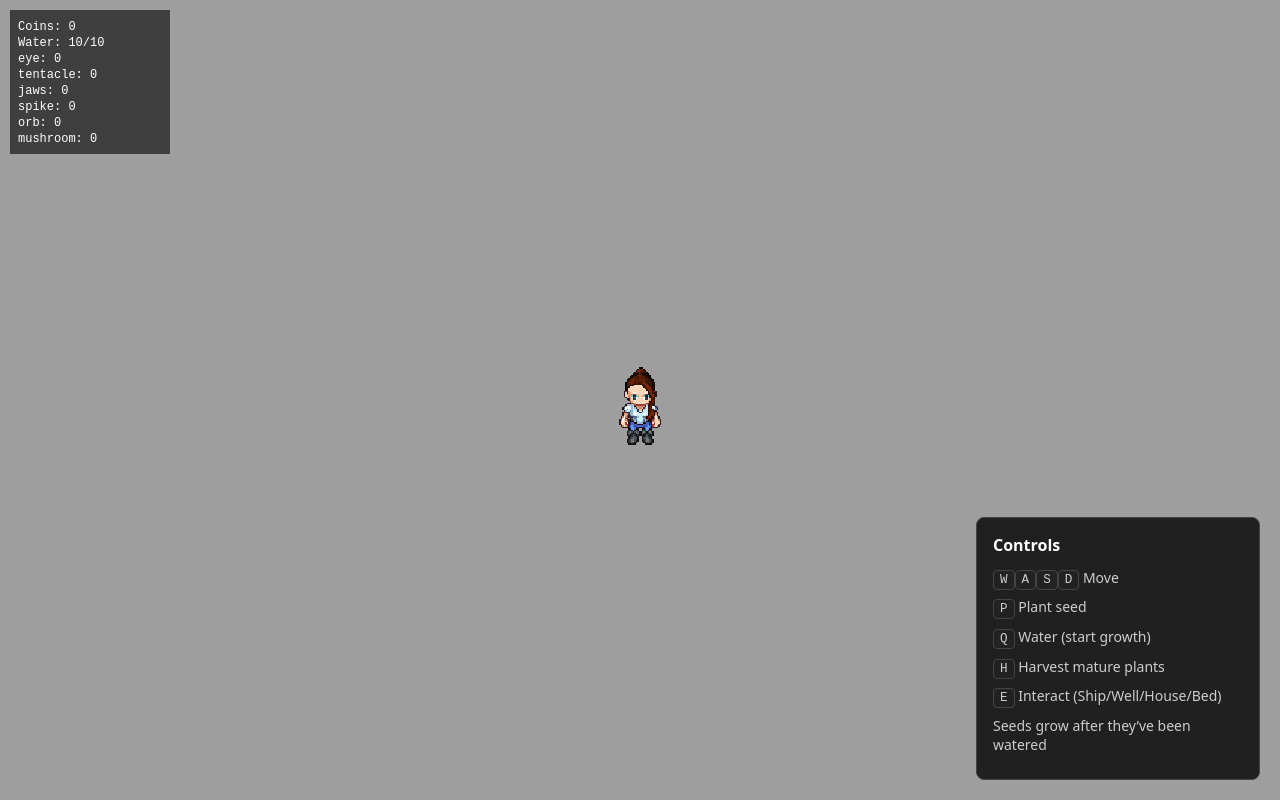
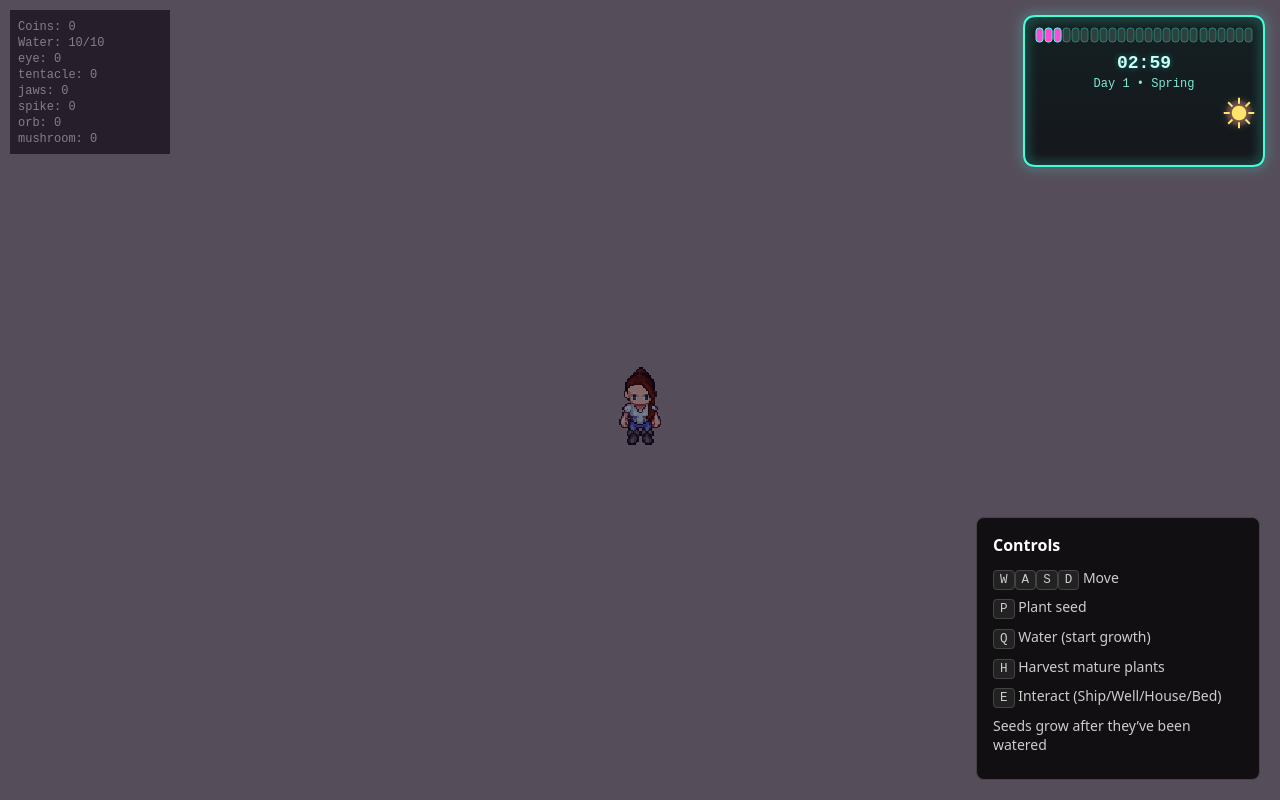
Before and after one commit to brielleporter/growingstars, a website built with Vite: page index.html in a window 1280 px wide. Built offline with nearby package versions, Linux system fonts and the light colour scheme; files whose address does not match are found by name.

Commit message:
added weather and time HUD. rain fall occurs and can water plants.

```diff
--- a/index.html
+++ b/index.html
@@ -8,6 +8,7 @@
 </head>
 <body>
   <canvas id="game-canvas"></canvas>
+  <canvas id="hud-canvas"></canvas>
   <div id="legend" class="legend">
     <h3>Controls</h3>
     <div class="legend-content">
--- a/src/core/GameEngine.ts
+++ b/src/core/GameEngine.ts
@@ -397,6 +397,11 @@ export class GameEngine {
       this.harvestingInputHandler();
     }
 
+    // If it's raining outside, water all unwatered seeds automatically
+    if (this.isRainingOutside()) {
+      this.plantManagement.waterAllUnwatered();
+    }
+
     // Update fade transition state
     if (this.fadeTransition.active) {
       const now = performance.now();
@@ -423,6 +428,13 @@ export class GameEngine {
     // Follow camera to player
     const p = this.playerMovement.getPlayerCharacter();
     if (this.camera) this.camera.follow(p.xPosition, p.yPosition);
+  }
+
+  private isRainingOutside(): boolean {
+    try {
+      const w = (window as any).currentWeather;
+      return !this.isInterior && w === 'storm';
+    } catch (_) { return false; }
   }
 
   private updateWorldCollisions(): void {
@@ -908,4 +920,9 @@ export class GameEngine {
       }
     };
   }
+
+  // Expose whether the player is inside the interior scene
+  public isInteriorScene(): boolean {
+    return this.isInterior;
+  }
 }
--- a/src/main.ts
+++ b/src/main.ts
@@ -3,6 +3,7 @@
  */
 
 import { GameEngine } from './core/GameEngine';
+import { renderHUD, HUDState } from './modules/hud/HUDOverlay';
 
 // Initialize and start the game
 const initializeGame = async (): Promise<void> => {
@@ -33,3 +34,81 @@ if (document.readyState === 'loading') {
 } else {
   initializeGame();
 }
+
+// HUD demo overlay: separate canvas and loop (procedural, no assets)
+(() => {
+  const hudCanvas = document.getElementById('hud-canvas') as HTMLCanvasElement | null;
+  if (!hudCanvas) return;
+  const ctx = hudCanvas.getContext('2d');
+  if (!ctx) return;
+
+  const resize = () => {
+    hudCanvas.width = window.innerWidth;
+    hudCanvas.height = window.innerHeight;
+  };
+  resize();
+  window.addEventListener('resize', resize);
+
+  // Simulated accelerated time: 1 day = 40 seconds
+  const DAY_SECONDS = 40;
+  let state: HUDState = {
+    day: 1,
+    secondsIntoDay: 0,
+    dayDurationSeconds: DAY_SECONDS,
+    seasonIndex: 0,
+    weather: 'clear',
+  };
+  // Choose a persistent weather for each day (storms are relatively rare)
+  let currentDayWeather: 'clear' | 'cloud' | 'storm' = chooseDailyWeather(state.seasonIndex);
+
+  let last = performance.now();
+  let totalElapsed = 0;
+
+  function chooseDailyWeather(seasonIndex: number): 'clear' | 'cloud' | 'storm' {
+    // Base weights: clear (0.6), cloud (0.32), storm (0.08)
+    // Slight seasonal variation: Spring +0.03 storm, Autumn +0.01 storm, Summer -0.01 storm, Winter -0.03 storm
+    const season = ((seasonIndex % 4) + 4) % 4; // 0..3
+    let pStorm = 0.08 + (season === 0 ? 0.03 : season === 2 ? 0.01 : season === 1 ? -0.01 : -0.03);
+    pStorm = Math.max(0.01, Math.min(0.18, pStorm));
+    let pCloud = 0.32;
+    let pClear = 1 - (pStorm + pCloud);
+    if (pClear < 0.5) { pClear = 0.5; pCloud = 1 - pStorm - pClear; }
+    const r = Math.random();
+    if (r < pStorm) return 'storm';
+    if (r < pStorm + pCloud) return 'cloud';
+    return 'clear';
+  }
+
+  const loop = () => {
+    const now = performance.now();
+    const dt = (now - last) / 1000;
+    last = now;
+    totalElapsed += dt * 1000;
+
+    // Advance time
+    state.secondsIntoDay += dt;
+    if (state.secondsIntoDay >= state.dayDurationSeconds) {
+      state.secondsIntoDay -= state.dayDurationSeconds;
+      state.day += 1;
+      // advance season every 10 days
+      if ((state.day - 1) % 10 === 0) state.seasonIndex = (state.seasonIndex + 1) % 4;
+      // pick new day's weather
+      currentDayWeather = chooseDailyWeather(state.seasonIndex);
+    }
+    // Weather for the day; disable weather while inside
+    const ge = (window as any).gameEngine as GameEngine | undefined;
+    const inside = !!ge && typeof (ge as any).isInteriorScene === 'function' ? ge.isInteriorScene() : false;
+    state.weather = inside ? 'clear' : currentDayWeather;
+    // Expose current weather globally so the game can react (e.g., rain waters plants)
+    (window as any).currentWeather = state.weather;
+
+    renderHUD(ctx, state, {
+      canvasWidth: hudCanvas.width,
+      canvasHeight: hudCanvas.height,
+      margin: 16,
+      disableDarkening: inside,
+    });
+    requestAnimationFrame(loop);
+  };
+  requestAnimationFrame(loop);
+})();
--- /dev/null
+++ b/src/modules/hud/HUDOverlay.ts
@@ -0,0 +1,322 @@
+export type WeatherKind = 'clear' | 'cloud' | 'storm';
+
+export interface HUDState {
+  day: number;              // 1-based day count
+  secondsIntoDay: number;   // simulated seconds since day start (0..dayDuration)
+  dayDurationSeconds: number; // simulated seconds per full day (e.g., 40)
+  seasonIndex: number;      // 0..3
+  weather: WeatherKind;
+}
+
+export interface HUDOptions {
+  canvasWidth: number;
+  canvasHeight: number;
+  margin?: number;          // distance from screen edges
+  panelWidth?: number;
+  panelHeight?: number;
+  disableDarkening?: boolean; // if true, skip day/night overlay (e.g., indoors)
+}
+
+const SEASONS = ['Spring', 'Summer', 'Autumn', 'Winter'];
+
+type RainDrop = { x: number; y: number; vx: number; vy: number; len: number; alpha: number };
+let rainDrops: RainDrop[] = [];
+let lastRenderTs = 0;
+let lastCanvasW = 0, lastCanvasH = 0;
+
+export function renderHUD(ctx: CanvasRenderingContext2D, state: HUDState, opts: HUDOptions): void {
+  // Time step for procedural animations
+  const now = performance.now();
+  const dt = lastRenderTs ? Math.min(0.05, (now - lastRenderTs) / 1000) : 0; // clamp to 50ms
+  lastRenderTs = now;
+  const margin = opts.margin ?? 16;
+  const panelW = opts.panelWidth ?? 240;
+  const panelH = opts.panelHeight ?? 150;
+  const x = Math.floor(opts.canvasWidth - panelW - margin);
+  const y = Math.floor(margin);
+
+  // Clear the whole HUD canvas each frame
+  ctx.clearRect(0, 0, opts.canvasWidth, opts.canvasHeight);
+
+  // Night/atmosphere overlay over the whole screen (procedural darkening)
+  if (!opts.disableDarkening) {
+    drawDayNightOverlay(ctx, state, opts);
+  }
+
+  // Procedural rain (storm only), render before panel so panel stays on top
+  if (state.weather === 'storm') {
+    ensureRainSystem(opts.canvasWidth, opts.canvasHeight);
+    renderRain(ctx, dt, opts);
+  }
+
+  // Panel background (rounded, soft, solarpunk style)
+  drawPanel(ctx, x, y, panelW, panelH);
+
+  // Content padding
+  const pad = 12;
+  let cursorY = y + pad;
+
+  // Segmented progress bar (24 segments = hours)
+  const barX = x + pad;
+  const barY = cursorY;
+  const barW = panelW - pad * 2;
+  const barH = 14;
+  drawSegmentedDayBar(ctx, barX, barY, barW, barH, state);
+  cursorY += barH + 12;
+
+  // Digital clock (HH:MM) centered
+  const tRatio = Math.max(0, Math.min(1, state.secondsIntoDay / state.dayDurationSeconds));
+  const totalMinutes = Math.floor(tRatio * 24 * 60);
+  const hh = Math.floor(totalMinutes / 60) % 24;
+  const mm = totalMinutes % 60;
+  const clock = `${hh.toString().padStart(2, '0')}:${mm.toString().padStart(2, '0')}`;
+  ctx.save();
+  ctx.fillStyle = '#c8fff5';
+  ctx.textAlign = 'center';
+  ctx.textBaseline = 'top';
+  ctx.font = 'bold 18px monospace';
+  ctx.shadowColor = 'rgba(0,255,255,0.35)';
+  ctx.shadowBlur = 6;
+  ctx.fillText(clock, x + panelW / 2, cursorY);
+  ctx.restore();
+  cursorY += 24;
+
+  // Day and Season line
+  const season = SEASONS[Math.abs(state.seasonIndex) % SEASONS.length];
+  const line = `Day ${state.day} • ${season}`;
+  ctx.save();
+  ctx.fillStyle = '#89ffe8';
+  ctx.textAlign = 'center';
+  ctx.textBaseline = 'top';
+  ctx.font = '12px monospace';
+  ctx.globalAlpha = 0.9;
+  ctx.fillText(line, x + panelW / 2, cursorY);
+  ctx.restore();
+  cursorY += 22;
+
+  // Weather icon (right-aligned area); label left if needed
+  const iconSize = 26;
+  const iconX = x + panelW - pad - iconSize;
+  const iconY = cursorY;
+  drawWeatherIcon(ctx, iconX, iconY, iconSize, state.weather, hh);
+}
+
+function drawDayNightOverlay(ctx: CanvasRenderingContext2D, state: HUDState, opts: HUDOptions): void {
+  const w = opts.canvasWidth, h = opts.canvasHeight;
+  const t = Math.max(0, Math.min(1, state.secondsIntoDay / state.dayDurationSeconds));
+  // Brightness peak at midday (cosine curve), darkest at midnight
+  const brightness = 0.5 - 0.5 * Math.cos(t * Math.PI * 2);
+  let alpha = Math.pow(1 - brightness, 1.5) * 0.65; // cap max darkness
+  if (state.weather === 'storm') alpha = Math.min(0.85, alpha + 0.15);
+  if (alpha < 0.01) return;
+  ctx.save();
+  // Very subtle magenta tint for night/storm vibe
+  const tintR = 18, tintG = 0, tintB = 28;
+  ctx.fillStyle = `rgba(${tintR},${tintG},${tintB},${alpha.toFixed(3)})`;
+  ctx.fillRect(0, 0, w, h);
+  ctx.restore();
+}
+
+function ensureRainSystem(w: number, h: number): void {
+  if (w !== lastCanvasW || h !== lastCanvasH || rainDrops.length === 0) {
+    lastCanvasW = w; lastCanvasH = h;
+    const density = 0.00008; // reduced density for performance
+    const target = Math.min(320, Math.max(80, Math.floor(w * h * density))); // cap
+    rainDrops = [];
+    for (let i = 0; i < target; i++) rainDrops.push(spawnDrop(w, h, Math.random() * h));
+  }
+}
+
+function spawnDrop(w: number, h: number, yStart = -Math.random() * h * 0.3): RainDrop {
+  // Slanted rain with slight variance
+  const baseVy = 800 + Math.random() * 260; // px/s
+  const baseVx = 150 + Math.random() * 80;  // px/s
+  const len = 9 + Math.random() * 10;
+  const alpha = 0.28 + Math.random() * 0.28;
+  return {
+    x: Math.random() * (w + 200) - 100, // spawn slightly offscreen horizontally
+    y: yStart,
+    vx: baseVx,
+    vy: baseVy,
+    len,
+    alpha,
+  };
+}
+
+function renderRain(ctx: CanvasRenderingContext2D, dt: number, opts: HUDOptions): void {
+  const w = opts.canvasWidth, h = opts.canvasHeight;
+  ctx.save();
+  ctx.globalCompositeOperation = 'source-over';
+  ctx.lineWidth = 1;
+  for (let i = 0; i < rainDrops.length; i++) {
+    const d = rainDrops[i];
+    d.x += d.vx * dt;
+    d.y += d.vy * dt;
+    if (d.y - d.len > h || d.x - d.len > w + 120) {
+      rainDrops[i] = spawnDrop(w, h);
+      continue;
+    }
+    // Turquoise/cyan streaks (no per-drop blur for perf)
+    ctx.strokeStyle = `rgba(137,255,232,${d.alpha.toFixed(3)})`;
+    ctx.beginPath();
+    // Line along motion vector
+    const nx = d.x - (d.vx / d.vy) * d.len; // project proportionally to slope
+    const ny = d.y - d.len;
+    ctx.moveTo(nx, ny);
+    ctx.lineTo(d.x, d.y);
+    ctx.stroke();
+  }
+  ctx.restore();
+}
+
+function drawPanel(ctx: CanvasRenderingContext2D, x: number, y: number, w: number, h: number): void {
+  // Soft background
+  const radius = 12;
+  ctx.save();
+  roundRectPath(ctx, x, y, w, h, radius);
+  const grad = ctx.createLinearGradient(x, y, x, y + h);
+  grad.addColorStop(0, 'rgba(10, 25, 25, 0.85)');
+  grad.addColorStop(1, 'rgba(10, 14, 18, 0.85)');
+  ctx.fillStyle = grad;
+  ctx.fill();
+
+  // Glow stroke
+  ctx.lineWidth = 2;
+  ctx.strokeStyle = '#43ffd9';
+  ctx.shadowColor = '#43ffd9';
+  ctx.shadowBlur = 12;
+  ctx.stroke();
+
+  // Inner subtle stroke
+  ctx.shadowBlur = 0;
+  ctx.globalAlpha = 0.5;
+  ctx.strokeStyle = 'rgba(67,255,217,0.35)';
+  ctx.lineWidth = 1;
+  ctx.stroke();
+  ctx.restore();
+}
+
+function drawSegmentedDayBar(ctx: CanvasRenderingContext2D, x: number, y: number, w: number, h: number, state: HUDState): void {
+  const segments = 24;
+  const gap = 2;
+  const segW = (w - gap * (segments - 1)) / segments;
+  const t = Math.max(0, Math.min(1, state.secondsIntoDay / state.dayDurationSeconds));
+  const active = Math.floor(t * segments + 0.0001);
+  for (let i = 0; i < segments; i++) {
+    const sx = Math.round(x + i * (segW + gap));
+    const isActive = i < active;
+    const isNight = i < 6 || i >= 18; // 0-5 and 18-23
+    const fill = isActive ? (isNight ? '#ff4bd7' : '#ffe56b') : 'rgba(180,255,235,0.15)';
+    const stroke = isActive ? '#43ffd9' : 'rgba(67,255,217,0.35)';
+    ctx.save();
+    roundRectPath(ctx, sx, y, Math.max(1, segW), h, 3);
+    ctx.fillStyle = fill;
+    ctx.fill();
+    ctx.lineWidth = 1;
+    ctx.strokeStyle = stroke;
+    ctx.stroke();
+    ctx.restore();
+  }
+}
+
+function drawWeatherIcon(ctx: CanvasRenderingContext2D, x: number, y: number, size: number, kind: WeatherKind, hour: number): void {
+  ctx.save();
+  ctx.translate(x, y);
+  // Base tint for night
+  const isNight = hour < 6 || hour >= 18;
+  const nightAlpha = isNight ? 0.9 : 0.0;
+  if (nightAlpha > 0) {
+    ctx.globalAlpha = 0.15;
+    ctx.fillStyle = '#ff4bd7';
+    ctx.beginPath();
+    ctx.arc(size * 0.5, size * 0.5, size * 0.5, 0, Math.PI * 2);
+    ctx.fill();
+    ctx.globalAlpha = 1;
+  }
+
+  if (kind === 'clear') {
+    drawSun(ctx, size);
+  } else if (kind === 'cloud') {
+    drawCloud(ctx, size);
+  } else {
+    drawCloud(ctx, size);
+    drawLightning(ctx, size);
+  }
+  ctx.restore();
+}
+
+function drawSun(ctx: CanvasRenderingContext2D, size: number): void {
+  const cx = size * 0.5, cy = size * 0.5;
+  const r = size * 0.28;
+  // Core
+  ctx.save();
+  ctx.fillStyle = '#ffe56b';
+  ctx.shadowColor = '#ffe56b';
+  ctx.shadowBlur = 12;
+  ctx.beginPath(); ctx.arc(cx, cy, r, 0, Math.PI * 2); ctx.fill();
+  // Rays
+  ctx.shadowBlur = 0;
+  ctx.strokeStyle = '#ffe56b';
+  ctx.lineWidth = 2;
+  for (let i = 0; i < 8; i++) {
+    const a = (Math.PI * 2 * i) / 8;
+    const x1 = cx + Math.cos(a) * (r + 2);
+    const y1 = cy + Math.sin(a) * (r + 2);
+    const x2 = cx + Math.cos(a) * (r + 8);
+    const y2 = cy + Math.sin(a) * (r + 8);
+    ctx.beginPath(); ctx.moveTo(x1, y1); ctx.lineTo(x2, y2); ctx.stroke();
+  }
+  ctx.restore();
+}
+
+function drawCloud(ctx: CanvasRenderingContext2D, size: number): void {
+  ctx.save();
+  ctx.fillStyle = '#c8fff5';
+  ctx.globalAlpha = 0.95;
+  const baseY = size * 0.55;
+  const r1 = size * 0.22, r2 = size * 0.18, r3 = size * 0.16;
+  // three puffs
+  ctx.beginPath();
+  ctx.arc(size * 0.30, baseY, r1, 0, Math.PI * 2);
+  ctx.arc(size * 0.55, baseY - 6, r2, 0, Math.PI * 2);
+  ctx.arc(size * 0.75, baseY, r3, 0, Math.PI * 2);
+  ctx.fill();
+  // base
+  ctx.beginPath();
+  roundRectPath(ctx, size * 0.22, baseY - 6, size * 0.60, size * 0.24, 6);
+  ctx.fill();
+  ctx.restore();
+}
+
+function drawLightning(ctx: CanvasRenderingContext2D, size: number): void {
+  ctx.save();
+  ctx.fillStyle = '#ff4bd7';
+  ctx.shadowColor = '#ff4bd7';
+  ctx.shadowBlur = 8;
+  const x = size * 0.48;
+  const y = size * 0.35;
+  ctx.beginPath();
+  ctx.moveTo(x, y);
+  ctx.lineTo(x - 6, y + 10);
+  ctx.lineTo(x + 2, y + 10);
+  ctx.lineTo(x - 4, y + 20);
+  ctx.lineTo(x + 10, y + 6);
+  ctx.lineTo(x + 2, y + 6);
+  ctx.closePath();
+  ctx.fill();
+  ctx.restore();
+}
+
+function roundRectPath(ctx: CanvasRenderingContext2D, x: number, y: number, w: number, h: number, r: number): void {
+  const rr = Math.min(r, w / 2, h / 2);
+  ctx.beginPath();
+  ctx.moveTo(x + rr, y);
+  ctx.lineTo(x + w - rr, y);
+  ctx.quadraticCurveTo(x + w, y, x + w, y + rr);
+  ctx.lineTo(x + w, y + h - rr);
+  ctx.quadraticCurveTo(x + w, y + h, x + w - rr, y + h);
+  ctx.lineTo(x + rr, y + h);
+  ctx.quadraticCurveTo(x, y + h, x, y + h - rr);
+  ctx.lineTo(x, y + rr);
+  ctx.quadraticCurveTo(x, y, x + rr, y);
+}
--- a/styles.css
+++ b/styles.css
@@ -19,6 +19,16 @@ html, body {
   background: #1e1e1e;
   image-rendering: pixelated;
   z-index: 1;
+}
+
+#hud-canvas {
+  position: fixed;
+  top: 0;
+  left: 0;
+  width: 100vw;
+  height: 100vh;
+  z-index: 9;
+  pointer-events: none; /* overlay but non-interactive */
 }
 
 .legend {
```
Also changed, not shown: src/modules/plantGrowth/PlantManagementSystem.ts (+17 -0 lines).
